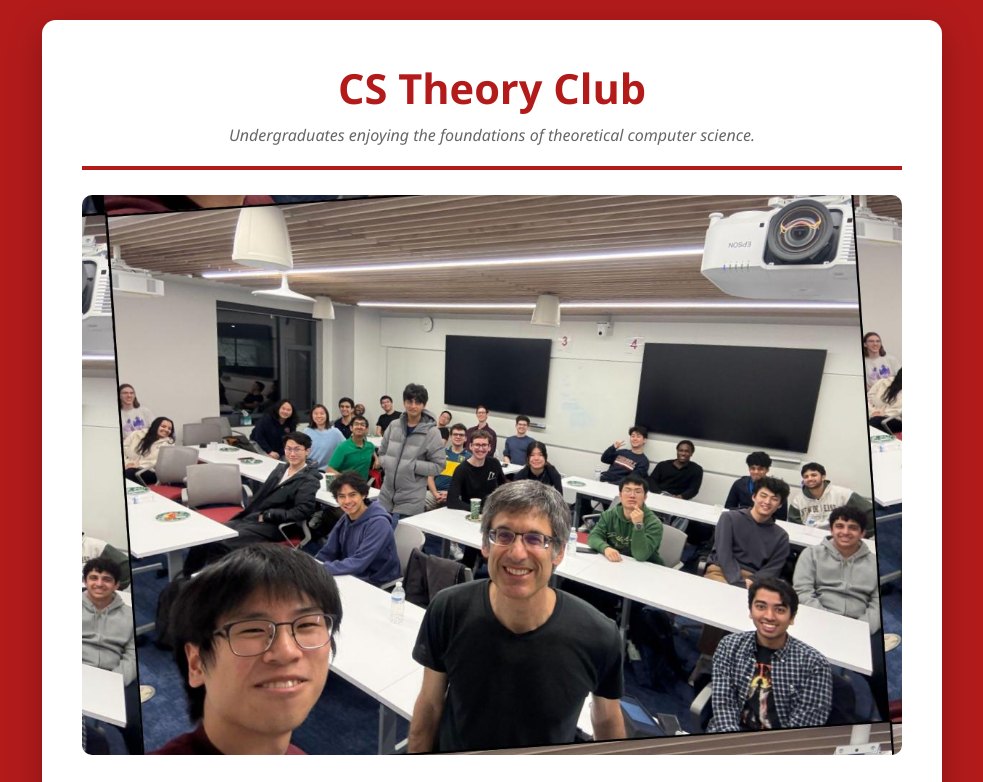
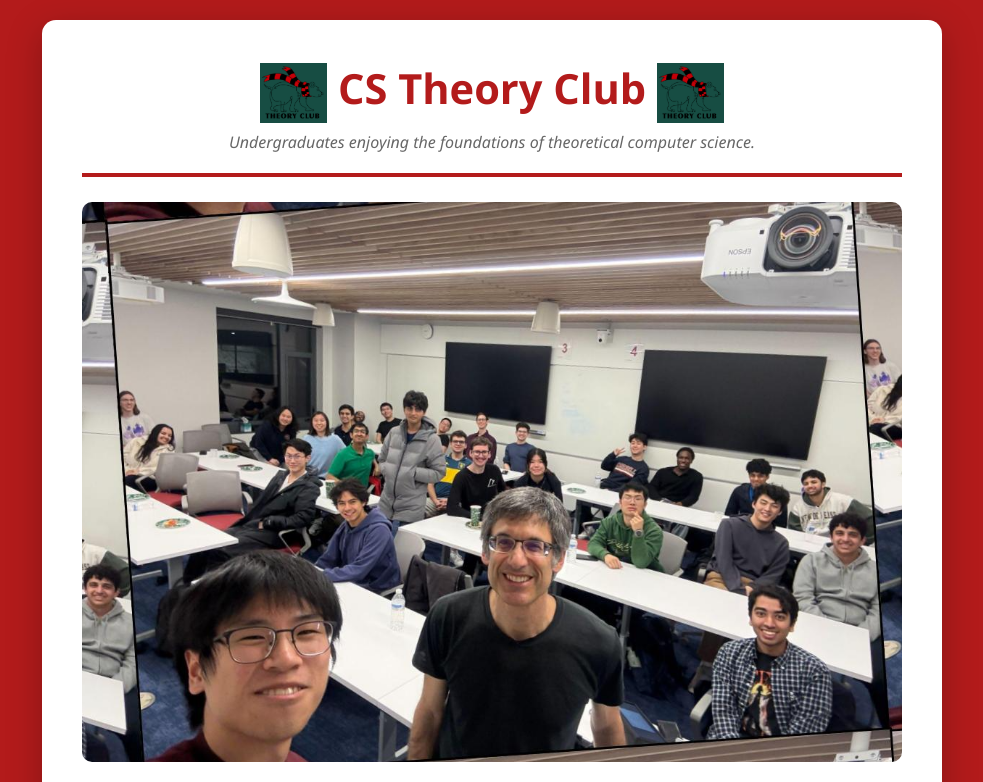
Before and after one commit to EPUser46/theoryclub, a plain HTML site: page index.html in a window 1280 px wide. Shown: the top 782 px of the page, without its empty margins (148-1131 px from the left). Drawn offline with Linux system fonts and the light colour scheme.

Commit message:
Add logo

```diff
--- a/index.html
+++ b/index.html
@@ -4,7 +4,7 @@
         <meta charset="UTF-8" />
         <meta name="viewport" content="width=device-width, initial-scale=1.0" />
         <title>CS Theory Club</title>
-        <link rel="icon" type="image/png" href="/logo.png">
+        <link rel="icon" href="/favicon.ico" type="image/x-icon">
 
         <style>
             * {
@@ -207,7 +207,11 @@
     <body>
         <div class="container">
             <header>
-                <h1>CS Theory Club</h1>
+                <h1>
+                <img src="logo.png" alt="Logo" style="height:60px; vertical-align:middle;">
+                CS Theory Club
+                <img src="logo.png" alt="Logo" style="height:60px; vertical-align:middle;">
+                </h1>
                 <p class="tagline">
                     Undergraduates enjoying the foundations of theoretical
                     computer science.
```
Also changed, not shown: favicon.ico (added).
